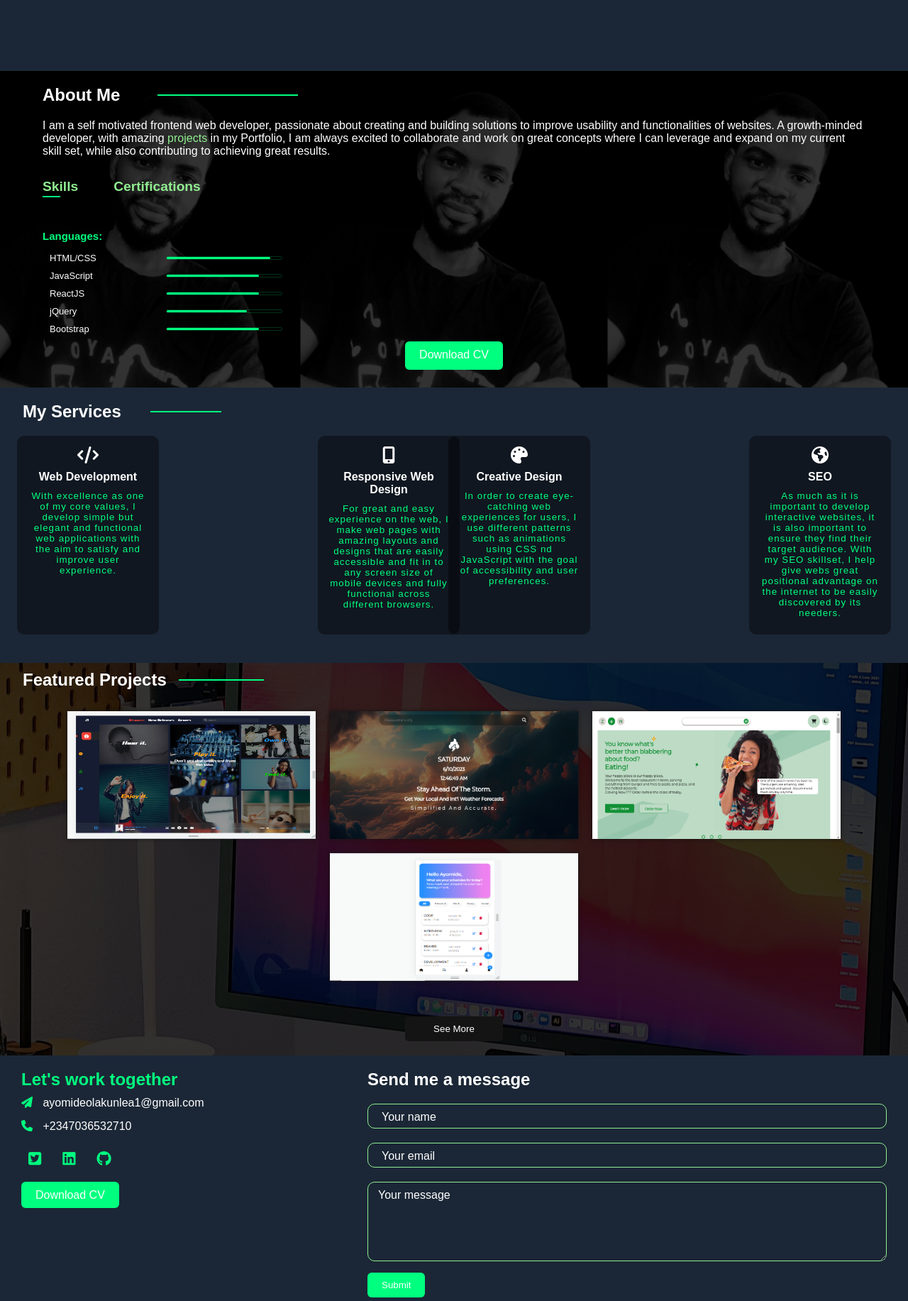
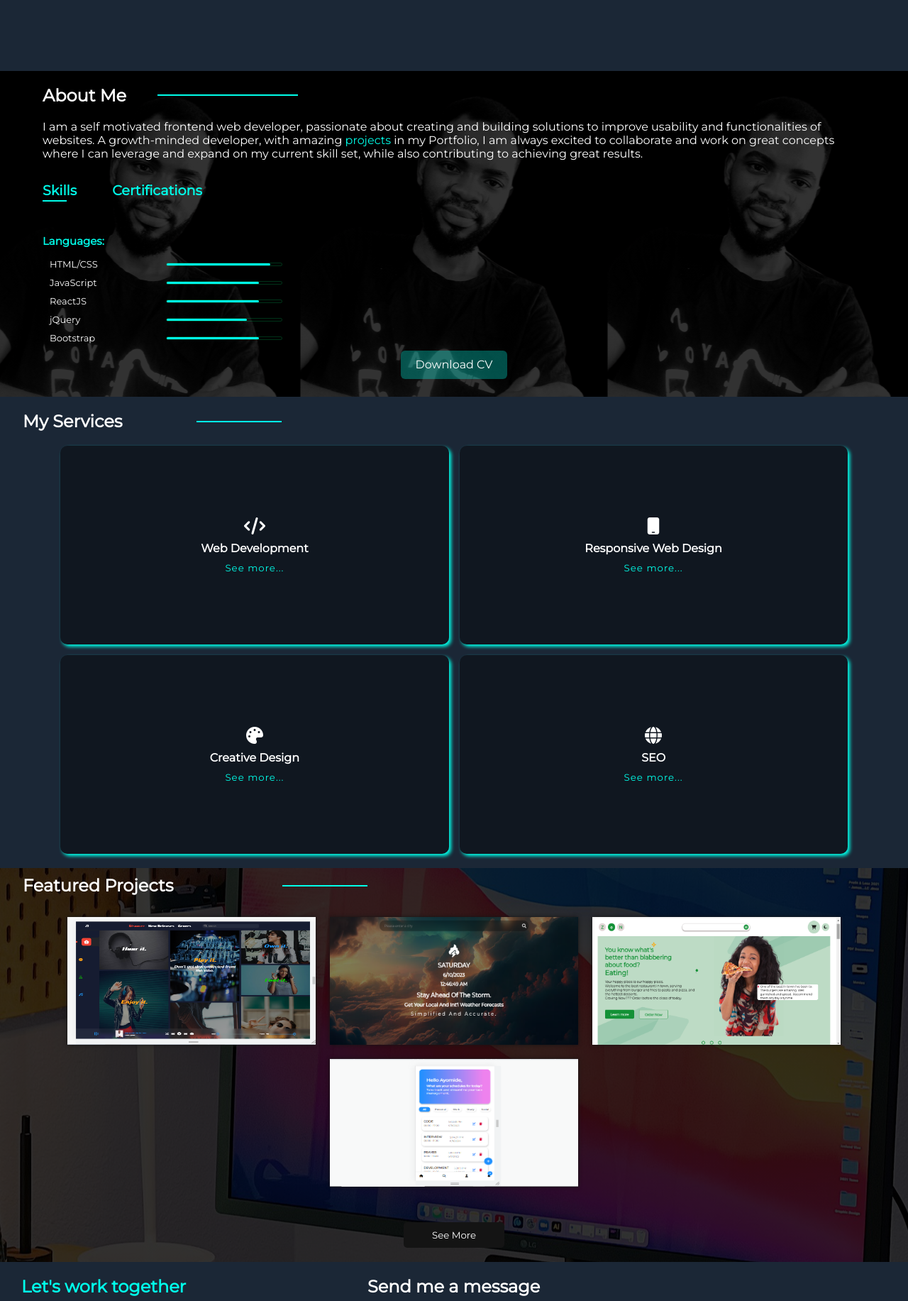
Before and after one commit to Ayomi-Dev/Portfolio, a plain HTML site: page index.html in a window 1280 px wide. Shown: the part 780-2613 px from the top of the page at 71% size. Drawn offline with nearby package versions, Linux system fonts and the light colour scheme.

Commit message:
styles change

```diff
--- a/PORTFOLIO.css
+++ b/PORTFOLIO.css
@@ -1,9 +1,11 @@
+@import url('https://fonts.googleapis.com/css2?family=Montserrat:ital,wght@0,200;0,300;0,400;1,100;1,200;1,500&family=Poppins:ital,wght@0,200;1,200&family=Roboto+Condensed:ital,wght@1,300&display=swap');
+
 *{
     margin: 0;
     padding: 0;
     box-sizing: border-box;
     text-decoration: none;
-    font-family: 'Poppins', sans-serif;
+    font-family: 'Montserrat', sans-serif;
 }
 html{
     scroll-behavior: smooth;
@@ -37,8 +39,10 @@ nav{
 }
 .logo h3 a{
     font-size: 1.8rem;
-    color: rgb(0, 255, 127);
+    color: rgb(0, 255, 234);
     font-weight: 800px;
+    padding: 5px 10px;
+    box-shadow: 0 0 3px rgb(0, 255, 234);
 }
 .logo a span{
     color:  rgb(0, 255, 127);;
@@ -63,7 +67,7 @@ nav .menu li .list{
     transition: color .5s;
 }
 nav .menu li .list.active {
-    color:  rgb(0, 255, 127);
+    color:  rgb(0, 255, 234);
 }
 nav .menu li .list::after{
     content: '';
@@ -71,9 +75,9 @@ nav .menu li .list::after{
     width: 0;
     height: 2px;
     position: absolute;
-    background: green;
+    background: rgb(0, 255, 234);
     bottom: -2px;
-    transition: 0.5s ease;
+    transition: 0.2s ease;
 }
 nav .menu li .list:hover::after{
     width: 100%;
@@ -104,7 +108,7 @@ nav .menu li .list:hover::after{
 #header .text h1{
     transform: translateY(120px);
     opacity: 0;
-    transition: transform 1s, opacity 0.5s;
+    transition: transform 1s, opacity 1s;
 }
 #header .text h1.active{
     transform: translateY(-50px);
@@ -117,7 +121,7 @@ nav .menu li .list:hover::after{
 }
 #header .text h1:nth-child(1){
     padding-bottom: 20px;
-    color: rgb(0, 255, 127);
+    color: rgb(0, 255, 234);
     font-size: 2.5rem;
 }
 #header .text h1:nth-child(2){
@@ -138,7 +142,7 @@ nav .menu li .list:hover::after{
 #header .text h1:nth-child(3) span{
     color: transparent;
     font-weight: bolder;
-    background-image: linear-gradient(#fff 30%,  rgb(0, 255, 127)70%);
+    background-image: linear-gradient(#fff 30%, rgb(0, 255, 234) 70%);
     background-repeat: repeat-x;
     -webkit-background-clip: text;
     background-position: -300px 0px ;
@@ -149,7 +153,7 @@ nav .menu li .list:hover::after{
 #header .text h1:nth-child(4) span{
     color: transparent;
     font-weight: bolder;
-    background-image: linear-gradient(rgb(0, 255, 127), rgb(0, 255, 127));
+    background-image: linear-gradient(rgb(0, 255, 234), rgb(0, 255, 234));
     background-repeat: repeat;
     -webkit-background-clip: text;
     background-position: -700px 0px ;
@@ -317,20 +321,20 @@ nav .menu li .list:hover::after{
     position: absolute;
     left: 14%;
     top: 13px;
-    background: rgb(0, 255, 127);
+    background: rgb(0, 255, 234);
 }
 .content1 p{
     margin-top: 20px;
 }
 .content1 p a{
-    color: lightgreen;
+    color: rgb(0, 255, 234);
 }
 .tabs{
     display: flex;
     margin: 10px 0 40px;
 }
 .tab-titles{
-    color: lightgreen;
+    color: rgb(0, 255, 234);
     font-size: 1.2rem;
     position: relative;
     font-weight: bolder;
@@ -341,14 +345,14 @@ nav .menu li .list:hover::after{
     content: '';
     width: 0% ;
     height: 2px;
-    background:rgb(0, 255, 127);
+    background: rgb(0, 255, 234);
     position: absolute;
     left:0;
     bottom: -4px;
     transition: 0.5s;
 }
 .tab-titles.active-link::after{
-    width: 50%;
+    width: 70%;
 }
 .tab-contents{
     display: none;
@@ -358,7 +362,7 @@ nav .menu li .list:hover::after{
     color: #fff;
     margin: 10px 0;
     font-size: 15px;
-    color: rgb(0, 255, 127);
+    color: rgb(0, 255, 234);
 }
 .tab-contents ul li{
     padding: 5px 10px;
@@ -369,6 +373,7 @@ nav .menu li .list:hover::after{
     display: flex;
     align-items: center;
     justify-content: space-between;
+
 }
 .progress{
     width: 50%;
@@ -382,7 +387,7 @@ nav .menu li .list:hover::after{
     width: 100%;
     height: 100%;
     position: absolute;
-    background: rgb(0, 255, 127);
+    background: rgb(0, 255, 234);
 }
 .range.one{
     width: 90%;
@@ -400,7 +405,7 @@ nav .menu li .list:hover::after{
     width: 80%;
 }
 .tab-contents ul li span{
-    color: lightgreen;
+    color:rgb(0, 255, 234);
     margin-right: 5px;
     font-weight: bolder;
 }
@@ -417,13 +422,20 @@ nav .menu li .list:hover::after{
     .content1, .content2{
         flex-basis: 100%;
     }
+    .tab-contents.one ul li{
+        width: 100%;
+        margin: 5px 0;
+    }
     .tab-titles{
         margin-right: 20px;
         font-size: 1rem;
     }
     .content1 h1{
-        font-size: 1.2rem;
+        font-size: 1rem;
         text-align: center;
+    }
+    .content h1::after{
+        top: 8px;
     }
     .content1 p{
         font-size: small;
@@ -453,68 +465,77 @@ nav .menu li .list:hover::after{
     position: relative;
 }
 .service-container  h1::after{
-    background: rgb(0, 255, 127);
+    background: rgb(0, 255, 234);
     content: '';
-    width: 100px;
+    width: 120px;
     height: 2px;
     position: absolute;
-    left: 180px;
-    top: 13px;
+    right: 70%;
+    top: 14px;
 }
 .service-content{
-    display: flex;
-    justify-content: center;
+    width: 100%;
+    display:flex; flex-wrap: wrap;
+    justify-content: center; align-items: center;
     color: #fff;
-    margin: 10px auto;
-    width: 100%;
+    margin: 0px auto;
+    margin-top: 20px;
+    gap: 15px;
 }
 .service1{
-    background: linear-gradient(rgba(0,0,0,0.4), rgba(0,0,0,0.4));
     border-radius: 10px;
-    transition: transform 0.5s, border 0.5s;
+    transition: transform 0.3s, border 0.3s;
     position: relative;
+    text-align: center;
+    width: 45%;
     height: 280px;
-    width: 200px;
-    text-align: center;
-    overflow: hidden;
-    margin: 10px auto;
     padding: 15px;
+    perspective: 1000px;
+    transform-style: preserve-3d;
 }
-.service1::before{
-    content: '';
-    height:0;
-    width: 0;
-    top:0;
+.service-front, .service-back{
+    display: flex;
+    align-items: center; justify-content: center;
+    position: absolute;
+    top: 0;
     left: 0;
-    position: absolute;
-    border-bottom: 1px solid darkgreen;
-    border-left: 1px solid darkgreen;
-    transition: .5s ease;
-    border-radius: 10px;
-    opacity: 0;
-}
-.service1::after{
-    content: '';
-    width: 0;
-    height: 0;
-    top:0;
-    right: 0;
-    position: absolute;
-    border-top: 1px solid greenyellow;
-    border-right: 1px solid greenyellow;
-    transition: .5s ease;
-    border-radius: 10px;
-    opacity: 0;
-}
-.service1:hover::before{
     width: 100%;
     height: 100%;
-    opacity: 1;
+    padding: 20px;
+    box-sizing: border-box;
+    box-shadow:  3px 3px 5px rgb(0, 255, 234);
+    border-radius: 10px;
+    backface-visibility: hidden;
+    transition: all .3s;
 }
-.service1:hover::after{
-    width: 100%;
-    height: 100%;
-    opacity: 1;
+.service1 a{
+    margin-top: 20px;
+    padding: 10px 15px;
+    border-radius: 5px;
+    color:#fff;
+    background: rgba(0, 255, 234, .3);
+}
+.service-front{
+    flex-direction: column;
+    transform: rotateY(0deg);
+    z-index: 2;
+    background: linear-gradient(rgba(0,0,0,0.4), rgba(0,0,0,0.4));
+}
+.service-back{
+    background: #1b2736;
+    flex-direction: column;
+    transform: rotateY(180deg);
+    font-weight: 700;
+    z-index: 999;
+}
+.service-back p{
+    color: #fff;
+}
+.service1:hover .service-front{
+    transform: rotateY(-180deg);
+}
+.service1:hover .service-back{
+    transform: rotateY(0deg);
 }
 .service1 h2{
     font-size: 16px;
@@ -522,50 +543,36 @@ nav .menu li .list:hover::after{
     color: #fff;
     font-weight: bolder;
 }
-.service1 p{
+.service-front p{
     font-size: smaller;
     letter-spacing: 1px;
-    color: rgb(0, 255, 127);
+    color: rgb(0, 255, 234);
 }
 .service1 i{
     margin-bottom: 10px;
     font-size: 1.5rem;
     color: #fff;
 }
-.service1:hover{
-    transform: translateY(-10px);
-    transition:  0.5s ease;
-}
+
 /* SERVICE STYLING FOR SMALLER SCREENS */
 @media screen and (max-width: 800px) {
-    .service-content{
-        flex-wrap: wrap;
+    .service-container  h1{
+       text-align: center;
     }
-    .service1{
-        width: 40%;
-    }
-    .service-container  h1{
-        padding: 10px;
-    }
-    .service-container  h1::after{
-        top: 23px;
-    }
+
 }
 @media screen and (max-width: 620px){
     .service-container  h1::after{
         width: 80px;
+        top: 9px;
+        right: 70%
     }
-}
-@media screen and (max-width: 500px){
-    #services{
-        height: unset;
+    .service-content{
+        width: 95%;
+        margin: 10px auto;
     }
     .service-container  h1{
-        padding: 10px;
-    }
-    .service-container  h1::after{
-        top: 23px;
-        width: 80px;
+        font-size: 1rem;
     }
     .service1 h2{
         font-size: 16px;
@@ -573,17 +580,14 @@ nav .menu li .list:hover::after{
     .service1 p{
         font-size: 14px;
     }
-    .service-title{
-        font-size: 1.5rem;
+    .service1{
+        width: 90%;
     }
-    .service-content{
-        flex-direction: column;
-        justify-content: center;
-    }
-    .service1{
-        width: 80%;
+    .service1 a{
+        font-size: .8rem;
     }
 }
+
 @media screen and (max-width: 300px){
     .service-container  h1::after{
         width: 60px;
@@ -606,19 +610,19 @@ nav .menu li .list:hover::after{
     width: 95%;
     margin: 0 auto;
 }
-.project-container h2{
+.project-container h1{
     position: relative;
     color: #fff;
     margin: 10px 0;
 }
-.project-container  h2::after{
-    background: rgb(0, 255, 127);
+.project-container  h1::after{
+    background: rgb(0, 255, 234);
     content: '';
     width: 120px;
     height: 2px;
     position: absolute;
-    left: 220px;
-    top: 13px;
+    right: 60%;
+    top: 14px;
 }
 .project-content{
     display: flex;
@@ -631,7 +635,7 @@ nav .menu li .list:hover::after{
     height: 180px;
     position: relative;
     overflow: hidden;
-    box-shadow: 0 0px 5px 0 #141414;
+    box-shadow: 0 0px 5px  #141414;
     display: none;
     margin: 10px 10px;
 }
@@ -745,20 +749,24 @@ nav .menu li .list:hover::after{
     .project1:nth-child(4){
         display: none;
     }
+    .project-container  h1::after{
+        right: 45%;
+    }
 }
-@media screen and (max-width: 540px){
+@media screen and (max-width: 600px){
     .project-content{
         width: 80%;
     }
     .project1{
         width: 100%;
     }
-    .project-container h2{
+    .project-container h1{
         text-align: center;
+        font-size: 1rem;
     }
-    .project-container h2::after{
-        width: 80px;
-        left: 0;
+    .project-container h1::after{
+        right: 75%;
+        top: 8px;
     }
 }
 @media screen and (max-width: 500px){
@@ -769,12 +777,15 @@ nav .menu li .list:hover::after{
     .project1{
         width: 100%;
     }
-    .project-container h2{
-        text-align: center;
+    .project-container h1::after{
+        width: 70px;
+        right: 80%;
     }
-    .project-container h2::after{
+}
+@media screen and (max-width: 360px) {
+    .project-container h1::after{
         width: 50px;
-        top: 13px;
+        right: 85%;
     }
 }
 /* ------------------------CONTACT FORM-------------- */
@@ -808,7 +819,7 @@ nav .menu li .list:hover::after{
 }
 .col-1 h2{
     margin-bottom: 10px;
-    color: rgb(0, 255, 127);
+    color: rgb(0, 255, 234);
 }
 .col-1 p {
     margin: 5px 0;
@@ -819,7 +830,7 @@ nav .menu li .list:hover::after{
 }
 .col-1 a i, .col-1 p i{
     margin-right: 10px;
-    color: rgb(0, 255, 127);
+    color: rgb(0, 255, 234);
 }
 
 .col-1 .socials a{
@@ -829,14 +840,14 @@ nav .menu li .list:hover::after{
     font-size: 1.3rem;
 }
 .col-1 .socials a:hover, .col-1 .file:hover{
-    color: rgba(0, 255, 128, 0.726);
+    color:rgba(0, 255, 234, .8);
     transition: 0.5s;
 }
 .col-2{
     flex-basis: 60%;
 }
 .col-2 form button{
-    background: rgb(0, 255, 127);
+    background: rgb(0, 255, 234, .3);
     padding: 10px 20px;
     margin: 2px auto;
     color: #fff;
@@ -846,10 +857,10 @@ nav .menu li .list:hover::after{
     transition: 0.5s;
 }
 .col-2 form button:hover{
-    background: rgb(0, 255, 234);
+    background: rgb(0, 255, 234, .6);
 }
 .col-1 .file, .content2 .file{
-    background: rgb(0, 255, 127);
+    background:  rgba(0, 255, 234, .3);
     padding: 10px 20px;
     color: #fff;
     border: 0;
@@ -861,11 +872,11 @@ nav .menu li .list:hover::after{
     transition: background 0.5s;
 }
 .content2 .file:hover, .col-1 .file:hover{
-    background:  rgb(0, 255, 127) ;
+    background:  rgba(0, 255, 234, .6) ;
     color: #fff;
 }
 #msg{
-    color: rgb(0, 255, 127);
+    color: rgb(0, 255, 234);
     margin-top: -30px;
     font-size: 13px;
 }
@@ -902,7 +913,7 @@ nav .menu li .list:hover::after{
     color: #fff;
 }
 .footer-container span{
-    color:rgb(0, 255, 127);
+    color: rgb(0, 255, 234);
     font-size: 1.3rem;
     font-family: 'Times New Roman', Times, serif;
 }
--- a/PORTFOLIO.js
+++ b/PORTFOLIO.js
@@ -84,15 +84,15 @@ loadmore.onclick = () =>{
     }
 }
 ScrollReveal({
-    reset: true,
+    reset: false,
     distance: '60px',
     duration: 2500,
     delay: 200
 
 });
 ScrollReveal().reveal('.content1 h1, .project-container h2, .project1.two, .service1.one, .service1.three',
- { delay: 400, origin: 'left' });
-ScrollReveal().reveal('.content1 .tab-titles, .col-2', { delay: 500, origin: 'bottom', interval: 200 });
+ { delay: 200, origin: 'left' });
+ScrollReveal().reveal('.content1 .tab-titles, .col-2', { delay: 300, origin: 'bottom', interval: 200 });
 ScrollReveal().reveal('.content1 .p1, .content2, .project1.one, .project1.three, .service1.two, .service1.four',
- { delay: 600, origin: 'right'});
-ScrollReveal().reveal('.service-title, .col-1', { delay: 500, origin: 'top' });
+ { delay: 300, origin: 'right'});
+ScrollReveal().reveal('.service-title, .col-1', { delay: 300, origin: 'top' });
--- a/form.css
+++ b/form.css
@@ -14,7 +14,7 @@
 form .inpWrap input{
     color: #fff;
     border-radius: 10px;
-    border: 1px solid lightgreen;
+    border: 1px solid rgba(0, 255, 234, .3);
     height: 35px;
     margin: 10px 0;
     background: none;
@@ -27,11 +27,9 @@ form .inpWrap input{
     font-family: inherit;
     padding: 0 10px;
 }
-form input:hover, form textarea:hover{
-    border: 1px solid rgb(0, 65, 0);
-}
+
 form input:focus, form textarea:focus{
-    border: 1px solid rgb(0, 255, 127);
+    border: 1px solid rgb(0, 255, 234);
 }
 form .inpWrap:nth-child(1) label{
     color:#fff;
@@ -78,7 +76,7 @@ form .inpWrap:nth-child(1) input:valid ~ label
     top: 5px;
     left: 0;
     margin: 0 15px;
-    color: rgb(0, 255, 127);
+    color: rgb(0, 255, 234);
     font-size: smaller;
 }
 form .inpWrap:nth-child(2) input:focus-within ~ label,
@@ -87,7 +85,7 @@ form .inpWrap:nth-child(2) input:valid ~ label
     top: 58px;
     left: 0;
     margin: 0 15px;
-    color: rgb(0, 255, 127);
+    color: rgb(0, 255, 234);
     font-size: smaller;
 }
 form .inpWrap:nth-child(3) textarea:focus-within ~ label,
@@ -95,14 +93,14 @@ form .inpWrap:nth-child(3) textarea:valid ~ label{
     top: 115px;
     left: 0;
     margin: 0 15px;
-    color: rgb(0, 255, 127);
+    color: rgb(0, 255, 234);
     font-size: smaller;
 }
 form div textarea{
     width: 100%;
     border-radius: 10px;
     margin: 10px 0;
-    border: 1px solid lightgreen;
+    border: 1px solid rgba(0, 255, 234, .3);
     outline: none;
     padding: 10px 10px;
     background: none;
--- a/index.html
+++ b/index.html
@@ -8,7 +8,8 @@
     <title>Frontend web developer Portfolio</title>
     <link rel="stylesheet" href="PORTFOLIO.css">
     <link rel="stylesheet" href="form.css">
-    <script src="https://kit.fontawesome.com/5dd300959c.js" crossorigin="anonymous"></script>
+    <!-- <script src="https://kit.fontawesome.com/5dd300959c.js" crossorigin="anonymous"></script> -->
+    <link rel="stylesheet" href="https://cdnjs.cloudflare.com/ajax/libs/font-awesome/6.2.1/css/all.min.css">
     <script src="https://unpkg.com/scrollreveal"></script>
     <script src="PORTFOLIO.js" defer></script>
 </head>
@@ -89,6 +90,7 @@
                                 <div class="range five"></div>
                             </div>
                         </li>
+
                     </ul>
                 </div>
                 <div class="tab-contents" id="education">
@@ -111,41 +113,72 @@
             <h1 class="service-title">My Services</h1>
             <div class="service-content">
                 <div class="service1 one">
+                    <div class="service-front">
                         <i class="fa-solid fa-code"></i>
                         <h2>Web Development</h2>
+                        <p style="font-style: .7rem">See more...</p>
+                    </div>
+                    <div class="service-back">
                         <p>With excellence as one of my core values, I develop simple but elegant and functional
                             web applications with the aim to satisfy and improve user experience.
                         </p>
+                        <a href="#contact">Contact Me</a>
                     </div>
+                </div>
+
                 <div class="service1 two">
+                    <div class="service-front">
                         <i class="fa fa-mobile"></i>
                         <h2>Responsive Web Design</h2>
+                        <p>See more...</p>
+                    </div>
+                    <div class="service-back">
                         <p>For great and easy experience on the web, I make web pages with amazing layouts
                             and designs that are easily accessible and fit in to any
                             screen size of mobile devices and fully functional across different browsers.
                         </p>
+                        <a href="#contact">Contact Me</a>
+                    </div>
+
+
                 </div>
                 <div class="service1 three">
+                    <div class="service-front">
                         <i class="fa fa-palette"></i>
                         <h2>Creative Design</h2>
+                        <p>See more...</p>
+                    </div>
+                    <div class="service-back">
                         <p>In order to create eye-catching web experiences for users, I use different patterns
                             such as animations using CSS nd JavaScript with the goal of accessibility
                             and user preferences.
                         </p>
+                        <a href="#contact">Contact Me</a>
+                    </div>
+
+
                 </div>
                 <div class="service1 four">
+                    <div class="service-front">
                         <i class="fa fa-globe"></i>
                         <h2>SEO</h2>
+                        <p>See more...</p>
+                    </div>
+                    <div class="service-back">
                         <p>As much as it is important to develop interactive websites, it is also important to
                             ensure they find their target audience. With my SEO skillset, I help give webs great positional
                             advantage on the internet to be easily discovered by its needers.
                         </p>
+                        <a href="#contact">Contact Me</a>
+                    </div>
+
+
                 </div>
     </section>
 <!-- ------------PROJECT SECTION------------- -->
     <section id="projects">
         <div class="project-container reveal">
-            <h2>Featured Projects</h2>
+            <h1>Featured Projects</h1>
             <div class="project-content">
                 <div class="project1 one">
                     <img src="sing.png" alt="">
@@ -294,7 +327,8 @@
     <section id="footer">
         <div class="footer-container">
             <p>Copyrights <i class="fas fa-copyright"></i> <span>Ayomide</span> 2023.
-                 All Rights Reserved.</p>
+                All Rights Reserved.
+            </p>
         </div>
     </section>
 
```
Lines whose indentation alone changed are shown as unchanged.
